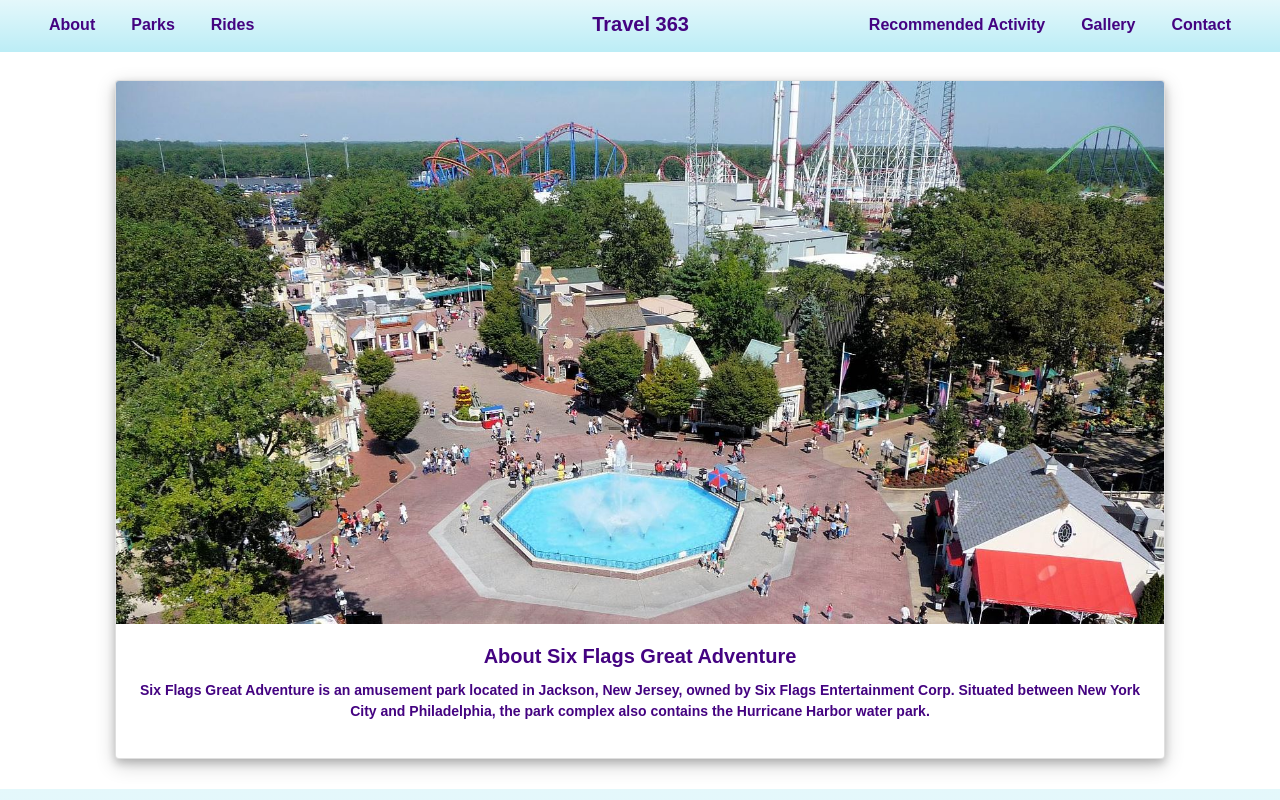
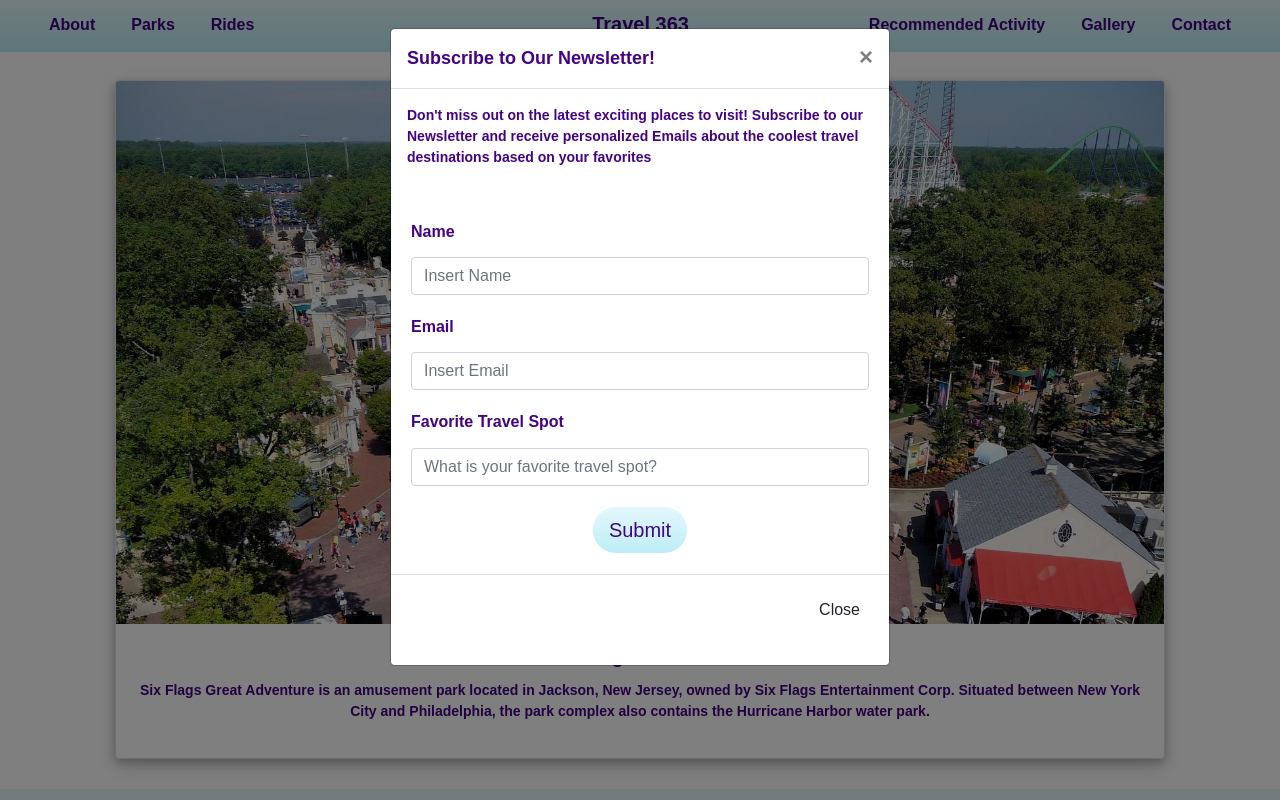
Before and after one commit to sgaetano-su/MidTermProject, a plain HTML site: page index.html in a window 1280 px wide. Shown: the top 800 px of the page. Drawn offline with nearby package versions, Linux system fonts and the light colour scheme; a web font is replaced by a local one.

Commit message:
Final fixes

```diff
--- a/styles.css
+++ b/styles.css
@@ -2,7 +2,9 @@ html {
     scroll-behavior: smooth;
   }
 
-
+* {
+    -webkit-overflow-scrolling: touch;
+}
 
 html,body {
     margin:0;
--- a/variables.js
+++ b/variables.js
@@ -1,13 +1,13 @@
 $(document).ready(function(){
-    $("#myModal2").modal('show');
+  $("#myModal2").modal('show');
 });
 
 $(document).ready(function() {
-  $('li.active').removeClass('active');
+$('li.active').removeClass('active');
 });
 
-
 $(document).ready(function () {
- $(".navbar-nav li.trigger-collapse a").click(function(event) {
-   $(".navbar-collapse").collapse('hide');
- });
+$(".navbar-nav li.trigger-collapse a").click(function(event) {
+  $(".navbar-collapse").collapse('hide');
+});
+});
```
